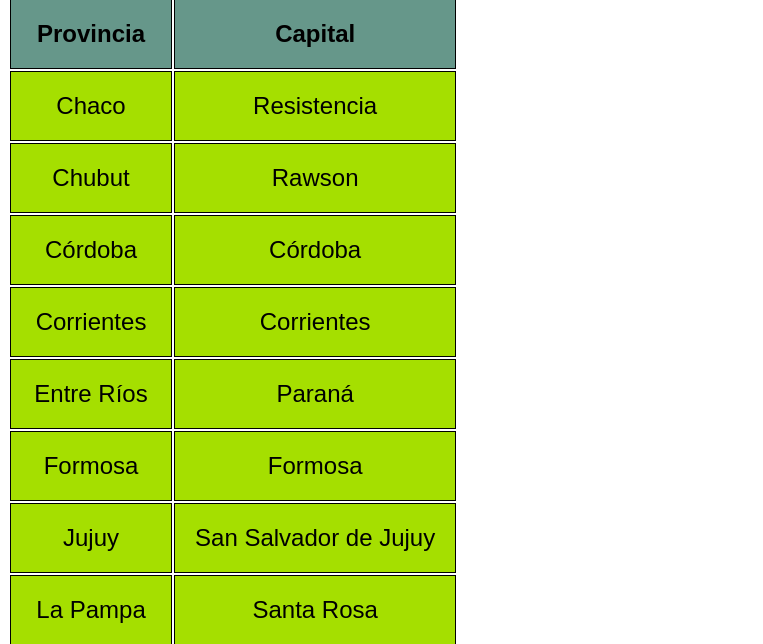
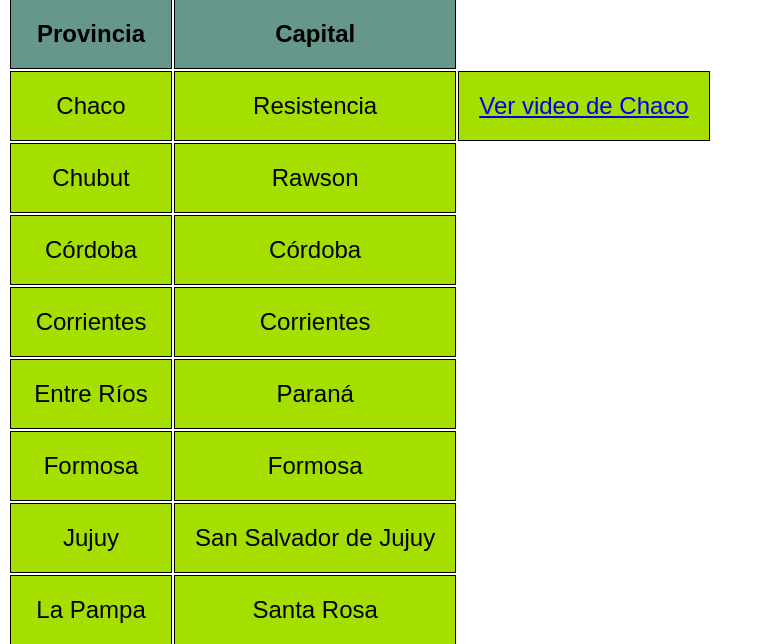
Before and after one commit to MatiasBorg/MatiasBorg.github.io, a plain HTML site: page index.html in a window 1280 px wide. Shown: the part 139-783 px from the top of the page, without its empty margins (0-763 px from the left). Drawn offline with Linux system fonts and the light colour scheme.

Commit message:
Update index.html

```diff
--- a/index.html
+++ b/index.html
@@ -35,6 +35,7 @@
   <tr>
     <td>Chaco</td>
     <td>Resistencia</td>
+<td><a href="https://www.youtube.com/results?search_query=chaco">Ver video de Chaco</a></td>
   </tr>
   <tr>
     <td>Chubut</td>
```
